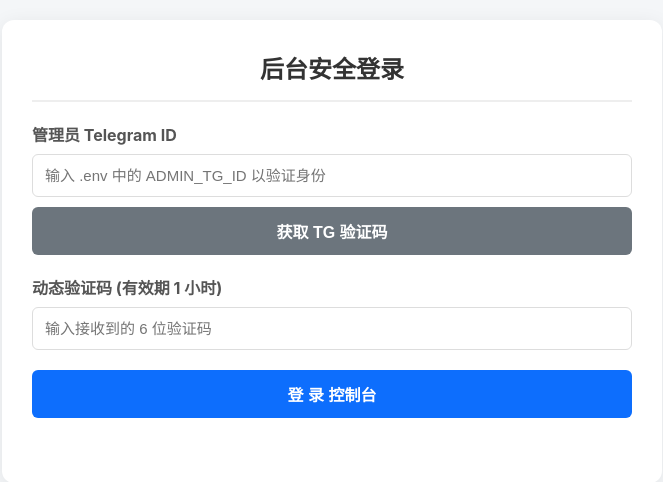
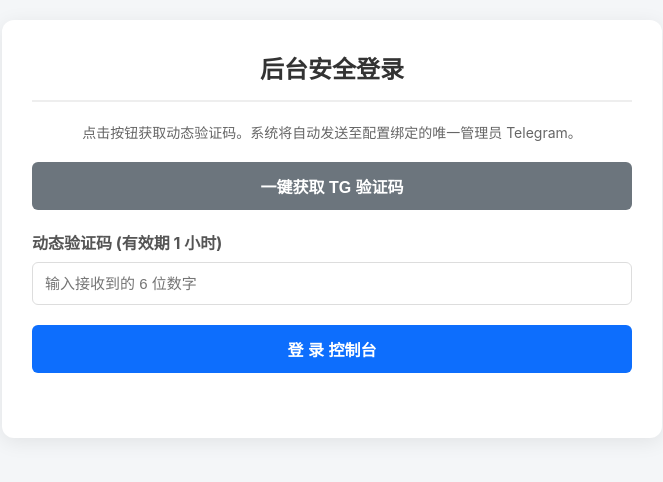
Before and after one commit to GeniusZeroTwo/oci-ip-changer, a Flask app: page / in a window 1280 px wide. Shown: the top 482 px of the page, without its empty margins (308-971 px from the left). Run offline with Flask 3, Linux system fonts and the light colour scheme.

Commit message:
Update index.html

```diff
--- a/templates/index.html
+++ b/templates/index.html
@@ -32,14 +32,13 @@
 
 <div class="container" id="loginArea">
     <h2>后台安全登录</h2>
-    <div class="group">
-        <label>管理员 Telegram ID</label>
-        <input type="number" id="adminIdInput" placeholder="输入 .env 中的 ADMIN_TG_ID 以验证身份">
-        <button id="sendAdminCodeBtn" class="btn-secondary" onclick="sendAdminCode()">获取 TG 验证码</button>
+    <div style="text-align: center; margin-bottom: 20px; color: #666; font-size: 14px;">
+        点击按钮获取动态验证码。系统将自动发送至配置绑定的唯一管理员 Telegram。
     </div>
+    <button id="sendAdminCodeBtn" class="btn-secondary" style="margin-top: 0; margin-bottom: 20px;" onclick="sendAdminCode()">一键获取 TG 验证码</button>
     <div class="group">
         <label>动态验证码 (有效期 1 小时)</label>
-        <input type="number" id="adminCode" placeholder="输入接收到的 6 位验证码">
+        <input type="number" id="adminCode" placeholder="输入接收到的 6 位数字">
     </div>
     <button onclick="login()">登 录 控制台</button>
     <div id="loginMsg"></div>
@@ -52,12 +51,9 @@
 
     <div class="group">
         <label>目标客户的 Telegram ID</label>
-
-        <!-- 下拉菜单：自动读取并选择已存在的客户 -->
         <select id="existingUserSelect" onchange="selectExistingUser()">
             <option value="">-- 从已保存的客户中选择 (更新老客户) --</option>
         </select>
-
         <div style="display: flex; gap: 10px;">
             <input type="number" id="targetTgId" placeholder="手动输入新客户ID (添加新客户)">
             <button style="background-color: #6c757d; width: 120px; padding: 0;" onclick="loadUserPerms()">读取信息</button>
@@ -70,10 +66,8 @@
             <span class="used-info" id="quotaDisplay">(当前剩余：0 次 | 总分配：0 | 已用：0)</span>
         </label>
 
-        <!-- 隐藏实际用于保存数据的输入框 -->
         <input type="hidden" id="maxChangesInput" value="0">
 
-        <!-- 快捷叠加额度控制台 -->
         <div style="display: flex; gap: 8px; margin-top: 10px; align-items: center;">
             <button type="button" style="background-color: #0dcaf0; color: #000; padding: 8px 12px; width: auto;" onclick="addTimes(1)">+1 次</button>
             <button type="button" style="background-color: #0dcaf0; color: #000; padding: 8px 12px; width: auto;" onclick="addTimes(5)">+5 次</button>
@@ -104,21 +98,18 @@
     }
 
     async function sendAdminCode() {
-        const tgId = document.getElementById('adminIdInput').value;
-        if (!tgId) { return showMsg('loginMsg', '请先输入管理员的 Telegram ID', false); }
-
         const btn = document.getElementById('sendAdminCodeBtn');
         btn.disabled = true; btn.innerText = "发送中...";
 
         try {
             const res = await fetch('/api/admin/send-code', {
                 method: 'POST', headers: {'Content-Type': 'application/json'},
-                body: JSON.stringify({tg_id: tgId})
+                body: JSON.stringify({}) // 不再向后端传递 ID，完全由后端读取配置
             });
             const data = await res.json();
 
             if(data.success) {
-                showMsg('loginMsg', '验证码已发送', true);
+                showMsg('loginMsg', '验证码已发送至管理员的 Telegram！', true);
                 let count = 60;
                 const timer = setInterval(() => {
                     btn.innerText = `${count} 秒后重试`; count--;
@@ -215,7 +206,6 @@
         }
     }
 
-    // 渲染额度显示面板
     function renderQuotaDisplay(max, used) {
         const rem = max - used;
         const displayRem = rem > 0 ? rem : 0;
@@ -233,7 +223,6 @@
             renderServerList(userData.ocids);
             showMsg('sysMsg', `已成功加载老客户 ${tgId} 的配置`, true);
         } else {
-            // 新客户默认0次，等待管理员点击充值
             document.getElementById('maxChangesInput').value = 0;
             renderQuotaDisplay(0, 0);
             renderServerList([]);
@@ -241,13 +230,11 @@
         }
     }
 
-    // 【核心】修改额度逻辑：操作会直接反映在“剩余次数”上
     function addTimes(amount) {
         const input = document.getElementById('maxChangesInput');
         let currentMax = parseInt(input.value) || 0;
         let newMax = currentMax + amount;
 
-        // 防止总次数为负数
         if (newMax < 0) newMax = 0;
         input.value = newMax;
 
@@ -259,20 +246,18 @@
 
         renderQuotaDisplay(newMax, used);
 
-        // 增加绿色的闪烁动画反馈
         const display = document.getElementById('quotaDisplay');
         display.style.transition = 'background-color 0.3s';
         display.style.backgroundColor = '#d1e7dd';
         setTimeout(() => display.style.backgroundColor = 'transparent', 400);
     }
 
-    // 自定义增加 (支持正负数)
     function addCustomTimes() {
         const addInput = document.getElementById('customAddInput');
         const amount = parseInt(addInput.value);
         if (!isNaN(amount)) {
             addTimes(amount);
-            addInput.value = ''; // 增加后清空输入框
+            addInput.value = '';
         } else {
             showMsg('sysMsg', '请输入有效的数值', false);
         }
```
